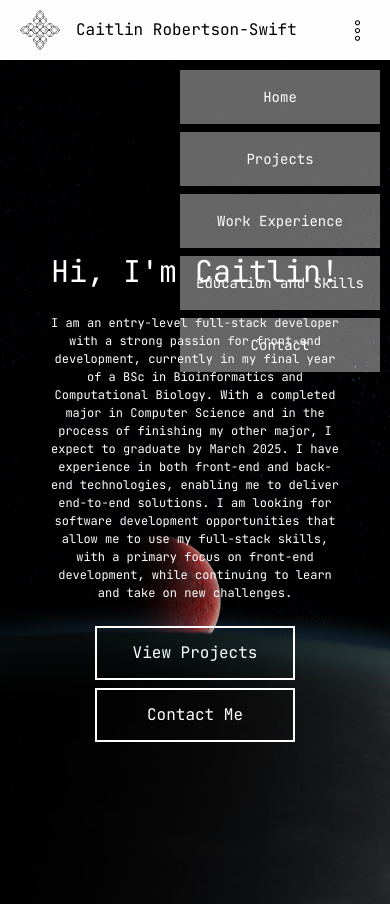
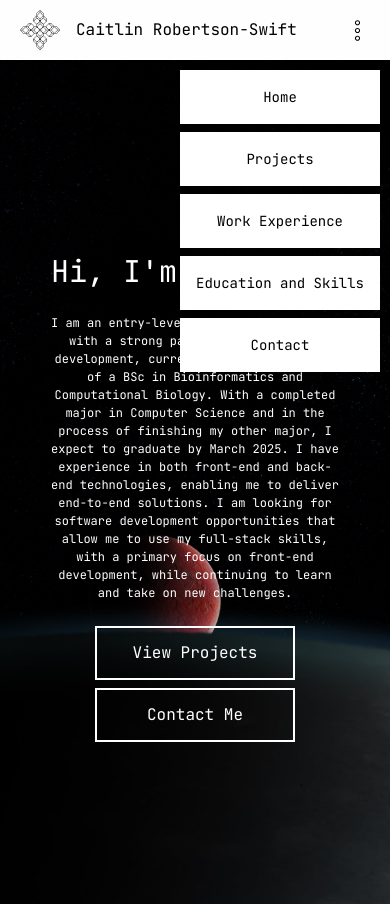
Before and after one commit to caitlin-rs/my-site, a React (Create React App) app: page /#/ in a window 390 px wide. Both pictures are taken after a click on the button 357 px from the left and 30 px from the top of the page. Built offline with nearby package versions, Linux system fonts and the light colour scheme.

Commit message:
Fixed menu on mobile

```diff
--- a/src/styles/CommonStyles.css
+++ b/src/styles/CommonStyles.css
@@ -500,4 +500,28 @@ animation: fadeIn 0.5s forwards;
     .home-header {
         font-size: 30px;
     }
+    .option {
+        background-color: rgba(255, 255, 255);
+        color: rgb(0, 0, 0);
+        margin: 4px;
+        padding: 4px;
+        width: 200px;
+        height: 54px;
+        text-align: center;
+        display: flex;
+        justify-content: center;
+        align-items: center;
+    }
+    .active-option {
+        background-color: rgba(255, 255, 255, 0.75);
+        color: rgb(0, 0, 0);
+        margin: 4px;
+        padding: 4px;
+        width: 200px;
+        height: 54px;
+        text-align: center;
+        display: flex;
+        justify-content: center;
+        align-items: center;
+    }
   }
```
